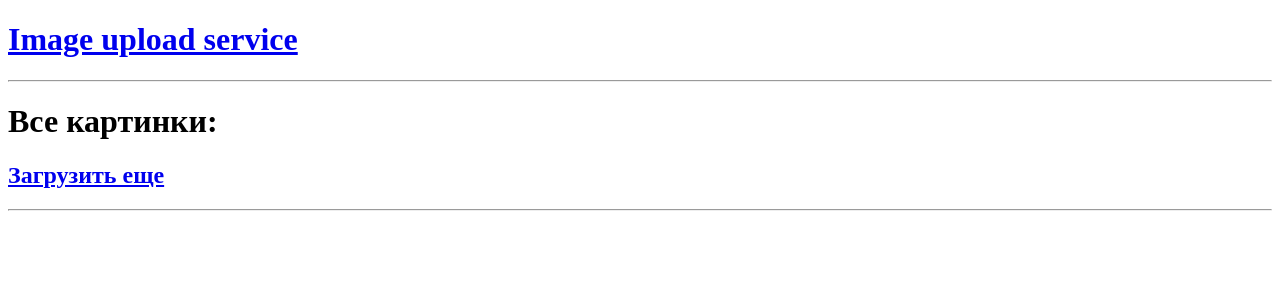
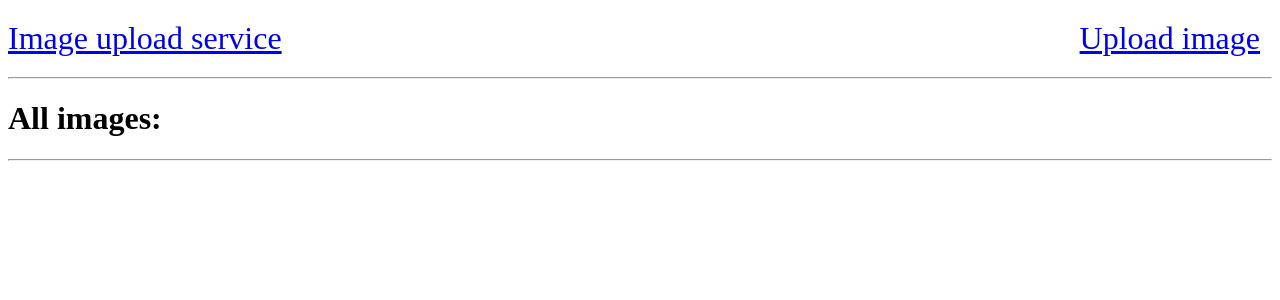
Before and after one commit to Froggy-G/ImageUploadService, a Django app: page / in a window 1280 px wide. Shown: the top 300 px of the page. Run offline with Django 3.2, Linux system fonts and the light colour scheme; data that the repository does not hold is empty.

Commit message:
update site view
change language to English and and better view

```diff
--- a/Image_upload/static/css/image_upload.css
+++ b/Image_upload/static/css/image_upload.css
@@ -7,3 +7,18 @@
     max-width: 400px;
     max-height: 400px;
 }
+
+.header {
+    width: 300px;
+    font-size: 24pt;
+    margin-top: 20px;
+    margin-bottom: 20px;
+}
+
+.menu {
+    position: absolute;
+    text-align: right;
+    font-size: 24pt;
+    top: 20px;
+    right: 20px;
+}
--- a/Image_upload/templates/Image_upload/base.html
+++ b/Image_upload/templates/Image_upload/base.html
@@ -9,7 +9,12 @@
     <link rel="stylesheet" href="{% static 'css/image_upload.css' %}">
 </head>
 <body>
-    <a href="/"><h1>Image upload service</h1></a>
+    <div class="header">
+        <a href="/">Image upload service</a>
+    </div>
+    <div class="menu">
+        <a href="{% url 'image_new' %}"><span>Upload image</span></a>
+    </div>
     <hr>
     {% block content %}
     {% endblock %}
--- a/Image_upload/templates/Image_upload/image_list.html
+++ b/Image_upload/templates/Image_upload/image_list.html
@@ -1,7 +1,7 @@
 {% extends 'Image_upload/base.html' %}
 
 {% block content %}
-    <h1>Все картинки:</h1><h2><a href="{% url 'image_new' %}"><span>Загрузить еще</span></a></h2>
+    <h1>All images:</h1>
     {% for img in images %}
         <a href="{% url 'image_page' pk=img.pk %}"><img class="image" src="{{ img.image.url }}"></a>
     {% endfor %}
--- a/Image_upload/templates/Image_upload/image_page.html
+++ b/Image_upload/templates/Image_upload/image_page.html
@@ -2,5 +2,5 @@
 
 {% block content %}
     <img class="image_solo" src="{{ image.image.url }}">
-    <h2>Просмотров: {{ image.views }}</h2>
+    <h2>Views: {{ image.views }}</h2>
 {% endblock %}
```
